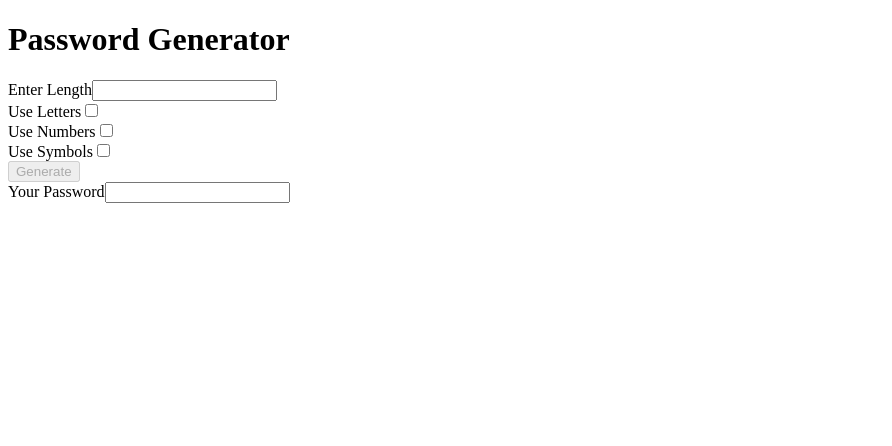
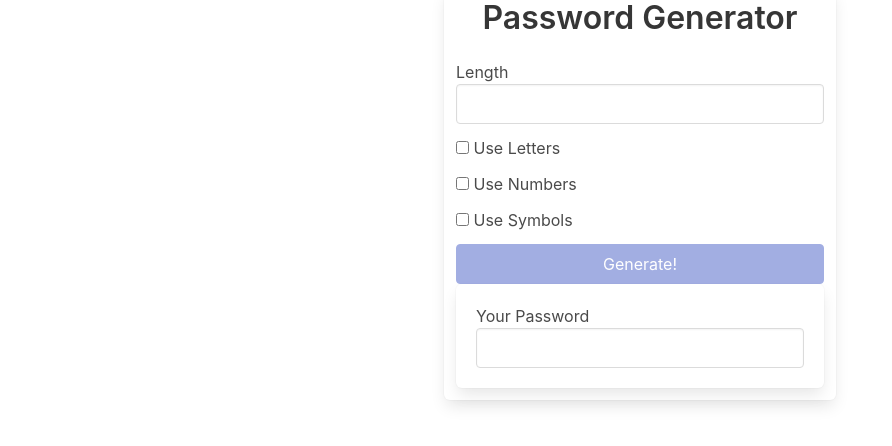
Before and after one commit to rodvind/Password-Generator, an Angular app: page / in a window 1280 px wide. Shown: the top 446 px of the page, without its empty margins (0-892 px from the left). Built offline with nearby package versions, Linux system fonts and the light colour scheme.

Commit message:
Install bulma, add it to styles.css, and style the app using bulma

```diff
--- a/package.json
+++ b/package.json
@@ -19,6 +19,7 @@
     "@angular/platform-browser": "~8.0.1",
     "@angular/platform-browser-dynamic": "~8.0.1",
     "@angular/router": "~8.0.1",
+    "bulma": "^0.8.0",
     "rxjs": "~6.4.0",
     "tslib": "^1.9.0",
     "zone.js": "~0.9.1"
--- a/src/app/app.component.html
+++ b/src/app/app.component.html
@@ -1,4 +1,4 @@
-<h1>Password Generator</h1>
+<!-- <h1>Password Generator</h1>
 
 <div>
   <label for="">Enter Length</label>
@@ -29,4 +29,74 @@
 <div>
   <label for="">Your Password</label>
   <input [value]="getPassword()" type="text"/>
+</div> -->
+<div class="container">
+  <div class="columns is-centered">
+    <div class="box column is-one-third">
+      <h1 class="title has-text-centered">Password
+        Generator</h1>
+
+      <div class="field">
+        <label>Length</label>
+        <input
+          class="input"
+          (input)="onChangeLength($event.target.value)"
+        />
+      </div>
+
+      <div class="field">
+        <div class="control">
+          <label class="checkbox">
+            <input
+              (change)="onChangeUseLetters()"
+              type="checkbox"
+            />
+            Use Letters
+          </label>
+        </div>
+      </div>
+
+      <div class="field">
+        <div class="control">
+          <label class="checkbox">
+            <input
+              (change)="onChangeUseNumbers()"
+              type="checkbox"
+            />
+            Use Numbers
+          </label>
+        </div>
+      </div>
+
+      <div class="field">
+        <div class="control">
+          <label class="checkbox">
+            <input
+              (change)="onChangeUseSymbols()"
+              type="checkbox"
+            />
+            Use Symbols
+          </label>
+        </div>
+      </div>
+
+      <button
+        [disabled]="
+          !(length && (includeLetters || includeSymbols || includeNumbers))
+        "
+        (click)="onButtonClick()"
+        class="button is-link is-fullwidth"
+      >
+        Generate!
+      </button>
+
+      <div class="box">
+        <label>Your Password</label>
+        <input
+          class="input"
+          [value]="password"
+        />
+      </div>
+    </div>
+  </div>
 </div>
--- a/src/styles.css
+++ b/src/styles.css
@@ -1 +1,2 @@
 /* You can add global styles to this file, and also import other style files */
+@import 'bulma/css/bulma.css';
```
Also changed, not shown: 1 other file (tests, documents, lock files or other folders).
